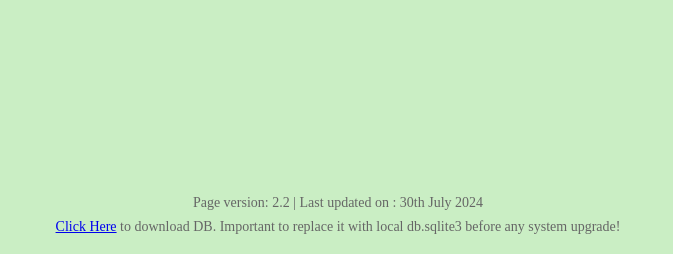
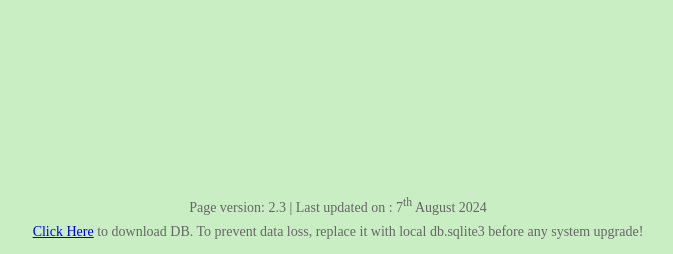
Before and after one commit to Ponharish/GroceryList-Ver2, a Django app: page / in a window 1280 px wide. Shown: the part 546-800 px from the top of the page, without its empty margins (302-975 px from the left). Run offline with Django 5.2, Linux system fonts and the light colour scheme.

Commit message:
update mainpage.html

```diff
--- a/homepage/templates/mainPage.html
+++ b/homepage/templates/mainPage.html
@@ -117,9 +117,9 @@
 
     </div>
         <footer>
-            <p>Page version: 2.2
-                | Last updated on : 30th July 2024</p>
-            <a href  = 'download-db'>Click Here</a> to download DB. Important to replace it with local db.sqlite3 before any system upgrade!
+            <p>Page version: 2.3
+                | Last updated on : 7<sup>th</sup> August 2024</p>
+            <a href  = 'download-db'>Click Here</a> to download DB. To prevent data loss, replace it with local db.sqlite3 before any system upgrade!
         </footer>
 
     </body>
```
